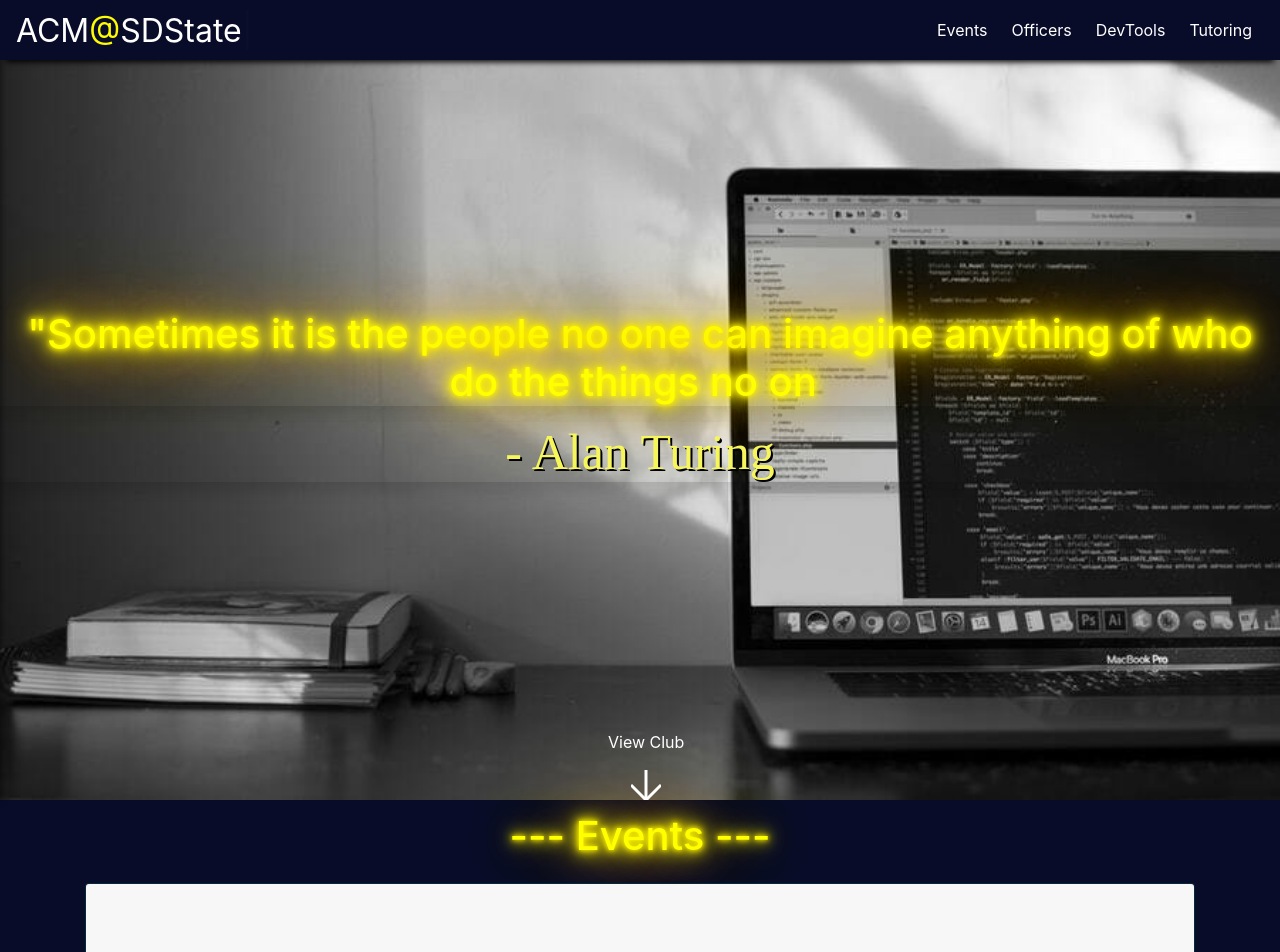
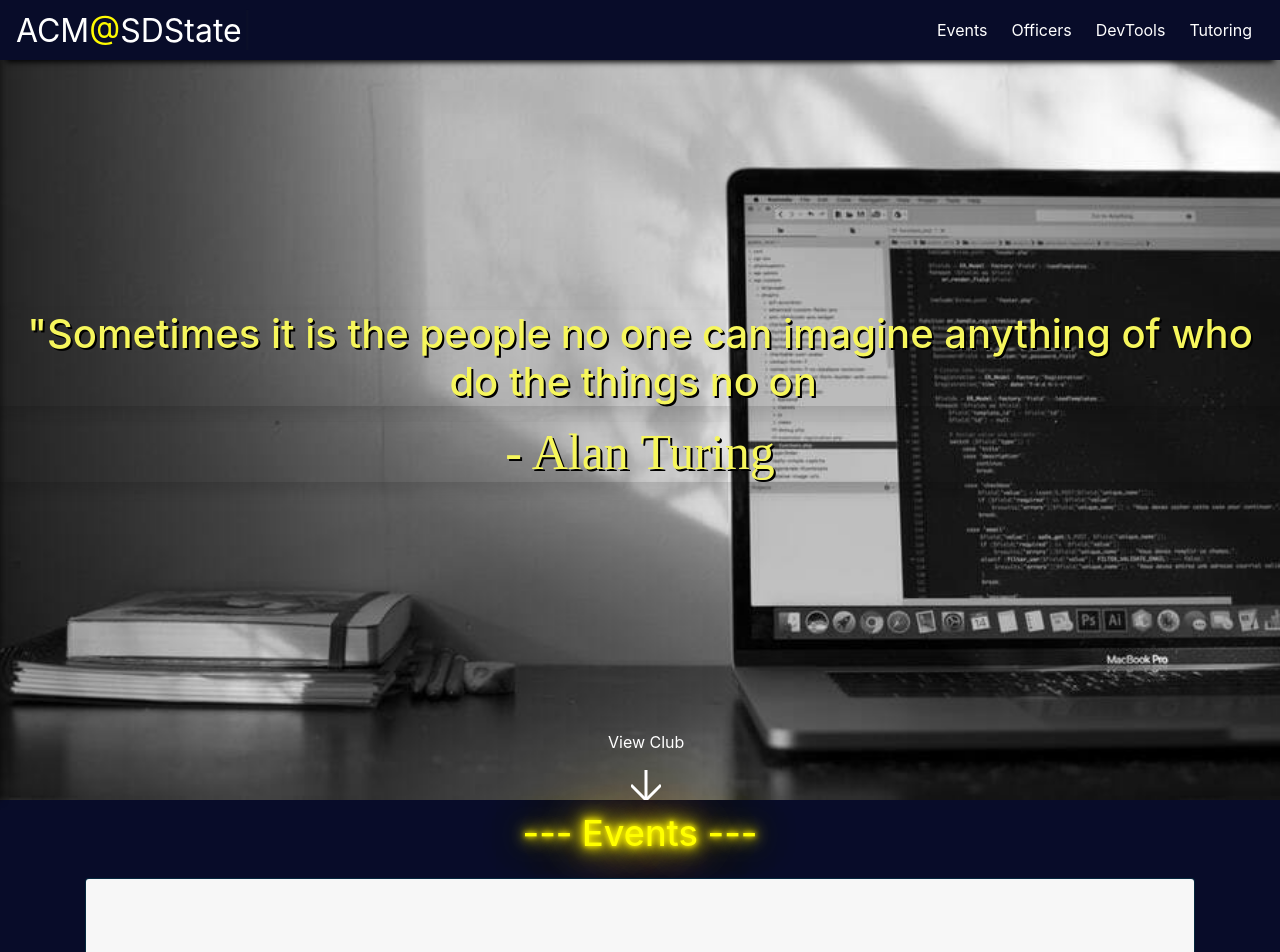
Before and after one commit to DevTroyer/acm-sdstate, a React (Create React App) app: page / in a window 1280 px wide. Shown: the top 952 px of the page. Built offline with nearby package versions, Linux system fonts and the light colour scheme; a web font is replaced by a local one.

Commit message:
Modify glow stylings

```diff
--- a/src/Components/Sections/DevTools/DevTools.js
+++ b/src/Components/Sections/DevTools/DevTools.js
@@ -6,7 +6,7 @@ const devtools = props => {
     return (
         <div className="section" id="devtools-section">
             <div className="title">
-                <h1 className="center">--- DevTools ---</h1>
+                <h1 className="center glow">--- DevTools ---</h1>
             </div>
             <div className="container" id="devtools">
                 <div className="devtools-section">
--- a/src/Components/Sections/Events/Events.css
+++ b/src/Components/Sections/Events/Events.css
@@ -13,8 +13,8 @@
     color: white;
 }
 
-h1 {
-    font-size: 34px;
+.glow {
+    font-size: 36px;
     /* line-height: calc(20px + 20vh); */
   /*   text-shadow: 0 0 5px #f562ff, 0 0 15px #f562ff, 0 0 25px #f562ff,
       0 0 20px #f562ff, 0 0 30px #890092, 0 0 80px #890092, 0 0 80px #890092;
--- a/src/Components/Sections/Events/Events.js
+++ b/src/Components/Sections/Events/Events.js
@@ -9,7 +9,7 @@ const events = props => {
     return (
         <div className="section" id="events-section">
             <div className="title">
-                <h1 className="center">--- Events ---</h1>
+                <h1 className="center glow">--- Events ---</h1>
             </div>
             <div className="container" id="events">
                 <div className="events">
--- a/src/Components/Sections/Officers/Officers.js
+++ b/src/Components/Sections/Officers/Officers.js
@@ -9,7 +9,7 @@ const officers = props => {
     return (
         <div className="section">
             <div className="title">
-                <h1 className="center">--- Officers ---</h1>
+                <h1 className="center glow">--- Officers ---</h1>
             </div>
             <div className="container" id="officers">
                 <div className="officers row">
--- a/src/Components/Sections/Tutoring/Tutoring.js
+++ b/src/Components/Sections/Tutoring/Tutoring.js
@@ -6,7 +6,7 @@ const tutoring = props => {
     return (
         <div className="section">
             <div className="title">
-                <h1 className="center">--- Tutoring ---</h1>
+                <h1 className="center glow">--- Tutoring ---</h1>
             </div>
             <div className="container" id="tutoring">
                 <img src={schedule}/>
```
